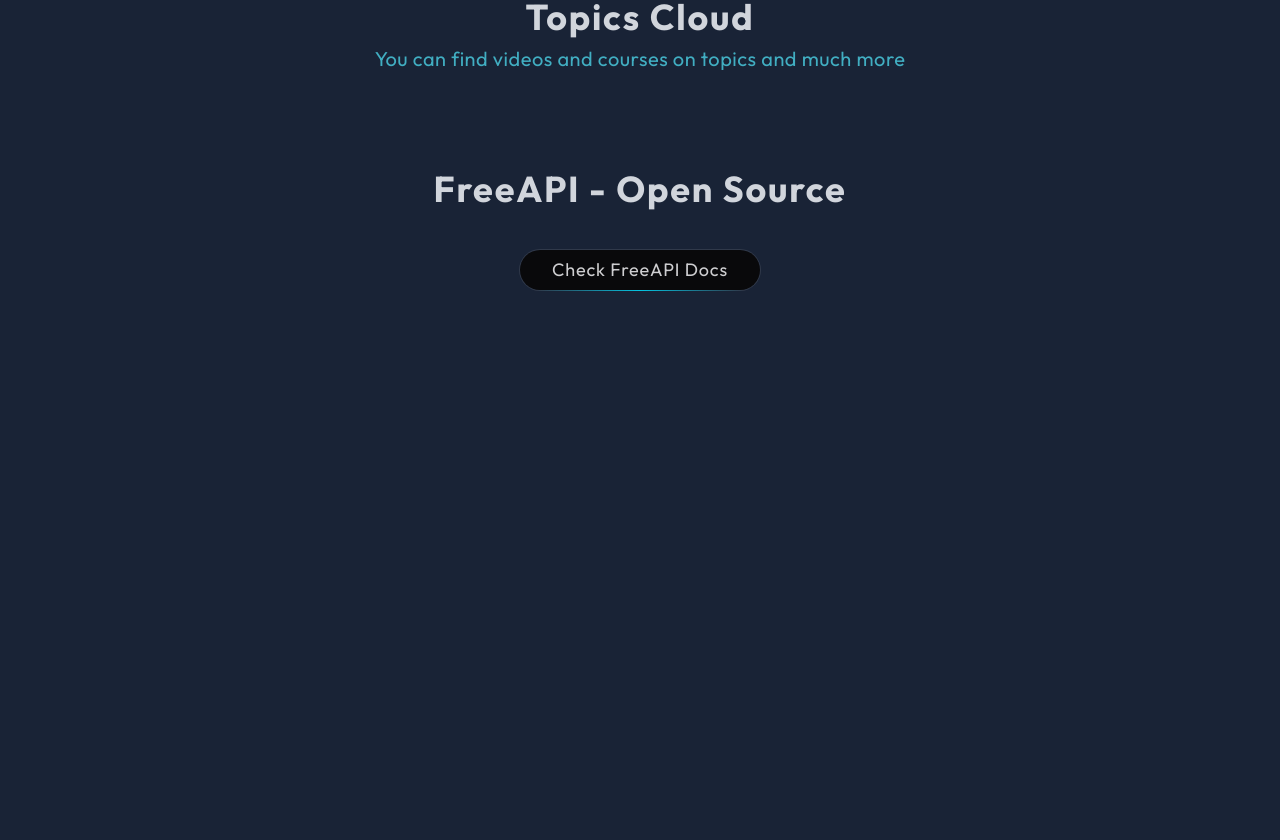
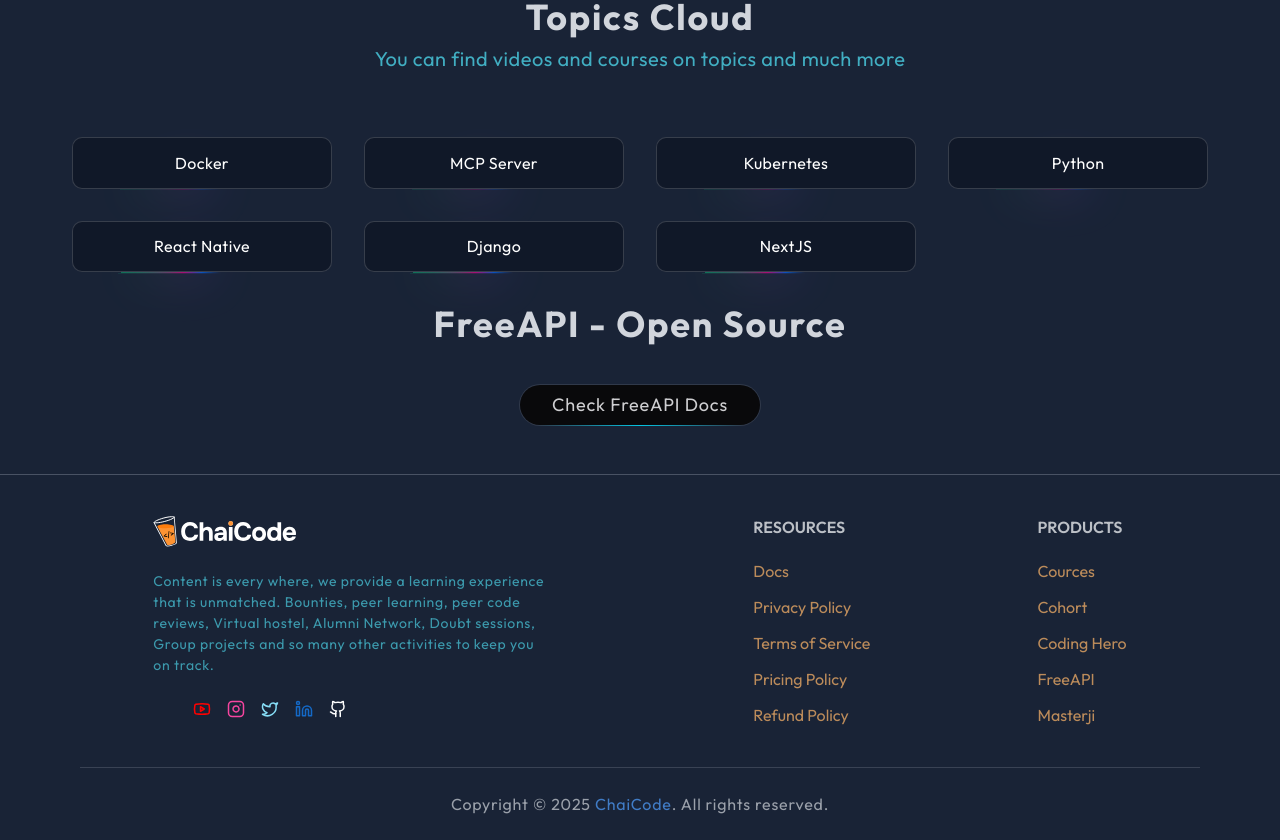
Before and after one commit to chandanprogrammer/chaicode.com, a React (Vite) app in the folder frontend/: page / in a window 1280 px wide. Shown: the part 5260-6100 px from the top of the page. Before the commit the page ends 5951 px from the top, so only its background shows below. Built offline with nearby package versions, Linux system fonts and the light colour scheme.

Commit message:
animation

```diff
--- /dev/null
+++ b/frontend/src/assets/css/button.css
@@ -0,0 +1,52 @@
+@property --angle {
+  syntax: "<angle>";
+  initial-value: 0deg;
+  inherits: false;
+}
+.button-border-animate {
+  padding: 0.8em 3em;
+  background: #101828;
+  text-align: center;
+  border-radius: 10px;
+  border: 1px solid rgba(249, 249, 249, 0.17);
+  position: relative;
+  cursor: pointer;
+}
+.button-border-animate:hover{
+background-color: #173247;
+color: #988e35;
+transition: all 0.3s linear;
+}
+.button-border-animate::after,
+.button-border-animate::before {
+  content: "";
+  position: absolute;
+  height: 108%;
+  width: 102%;
+  background-image: conic-gradient(
+    from var(--angle),
+    transparent 70%,
+    #006affaa,
+    #ff00959e,
+    #00ff995a
+  );
+  top: 50%;
+  left: 50%;
+  translate: -50% -50%;
+  z-index: -1;
+  /* padding: 1px; */
+  border-radius: 10px;
+  animation: 4s spin linear infinite;
+}
+.button-border-animate::before {
+  filter: blur(1.5rem);
+  opacity: 0.5;
+}
+@keyframes spin {
+  from {
+    --angle: 0deg;
+  }
+  to {
+    --angle: 360deg;
+  }
+}
--- /dev/null
+++ b/frontend/src/components/Footer.jsx
@@ -0,0 +1,128 @@
+import React from "react";
+import { Youtube, Instagram, Github, Twitter, Linkedin } from "lucide-react";
+import { Link } from "react-router";
+
+const Footer = () => {
+  return (
+    <footer class="px-6 md:px-16 lg:px-16 xl:px-20 2xl:px-55 w-full mt-12 border-t border-gray-500/60 ">
+      <div class="flex flex-col md:flex-row items-start justify-center gap-10 py-10 border-b border-gray-500/40">
+        <div class="max-w-100 lg:mr-40">
+          <Link to="/">
+            <img
+              class="h-8"
+              src="./images/chaicode-white.svg"
+              alt="dummyLogoDark"
+            />
+          </Link>
+          <p class="mt-6 text-[14px] tracking-wider text-cyan-300/60">
+            Content is every where, we provide a learning experience that is
+            unmatched. Bounties, peer learning, peer code reviews, Virtual
+            hostel, Alumni Network, Doubt sessions, Group projects and so many
+            other activities to keep you on track.
+          </p>
+          <div className="w-full flex flex-row gap-4 mt-6 mb-2 ml-10">
+            <div className="hover:scale-150 transition durantion-500">
+              <Link to="https://www.youtube.com/@chaiaurcode" target="_blank">
+                <Youtube size={18} color="red" />
+              </Link>
+            </div>
+            <div className="hover:scale-150 transition durantion-500">
+              <Link
+                to="https://www.instagram.com/hiteshchoudharyofficial"
+                target="_blank"
+              >
+                <Instagram size={18} color="#F745A0" />
+              </Link>
+            </div>
+            <div className="hover:scale-150 transition durantion-500">
+              <Link to="https://x.com/hiteshdotcom" target="_blank">
+                <Twitter size={18} color="#87DEF7" />
+              </Link>
+            </div>
+            <div className="hover:scale-150 transition durantion-500">
+              <Link
+                to="https://www.linkedin.com/in/hiteshchoudhary"
+                target="_blank"
+              >
+                <Linkedin size={18} color="#1469C7" />
+              </Link>
+            </div>
+            <div className="hover:scale-150 transition durantion-500">
+              <Link to="https://github.com/hiteshchoudhary" target="_blank">
+                <Github size={18} color="#ffffff" />
+              </Link>
+            </div>
+          </div>
+        </div>
+
+        <div class="w-1/3 flex flex-wrap md:flex-nowrap justify-between">
+          <div>
+            <h2 class="font-semibold text-gray-200/80 mb-5">RESOURCES</h2>
+            <ul class="text-[16px] text-orange-300/70 space-y-3 list-none">
+              <li className="hover:text-orange-400/70 transition duration-500 hover:ml-2">
+                <Link to="https://docs.chaicode.com">Docs</Link>
+              </li>
+              <li className="hover:text-orange-400/70 transition duration-500 hover:ml-2">
+                <Link to="https://www.chaicode.com/privacy-policy">
+                  Privacy Policy
+                </Link>
+              </li>
+              <li className="hover:text-orange-400/70 transition duration-500 hover:ml-2">
+                <Link to="https://www.chaicode.com/terms-of-services">
+                  Terms of Service
+                </Link>
+              </li>
+              <li className="hover:text-orange-400/70 transition duration-500 hover:ml-2">
+                <Link to="https://www.chaicode.com/pricing-policy">
+                  Pricing Policy
+                </Link>
+              </li>
+              <li className="hover:text-orange-400/70 transition duration-500 hover:ml-2">
+                <Link to="https://www.chaicode.com/refund-policy">
+                  Refund Policy
+                </Link>
+              </li>
+            </ul>
+          </div>
+          <div>
+            <h2 class="font-semibold text-gray-200/80 mb-5">PRODUCTS</h2>
+            <ul class="text-[16px] text-orange-300/70 space-y-3 list-none">
+              <li className="hover:text-orange-400/70 transition duration-500 hover:ml-2">
+                <Link to="https://courses.chaicode.com/learn">Cources</Link>
+              </li>
+              <li className="hover:text-orange-400/70 transition duration-500 hover:ml-2">
+                <Link to="https://courses.chaicode.com/learn/view-all?show=batch&type=17">
+                  Cohort
+                </Link>
+              </li>
+              <li className="hover:text-orange-400/70 transition duration-500 hover:ml-2">
+                <Link to="https://courses.chaicode.com/learn/batch/about?bundleId=226894">
+                  Coding Hero
+                </Link>
+              </li>
+              <li className="hover:text-orange-400/70 transition duration-500 hover:ml-2">
+                <Link to="https://freeapi.app/">
+                  FreeAPI
+                </Link>
+              </li>
+              <li className="hover:text-orange-400/70 transition duration-500 hover:ml-2">
+                <Link to="https://masterji.co/login">
+                  Masterji
+                </Link>
+              </li>
+            </ul>
+          </div>
+        </div>
+      </div>
+      <p class="py-6 text-center text-xs md:text-base tracking-wider text-gray-300/70 transition">
+        Copyright © 2025{" "}
+        <Link to="/">
+          <span className="text-blue-400/70 hover:text-gray-200">ChaiCode</span>
+        </Link>
+        . All rights reserved.
+      </p>
+    </footer>
+  );
+};
+
+export default Footer;
--- a/frontend/src/components/Topics.jsx
+++ b/frontend/src/components/Topics.jsx
@@ -1,5 +1,7 @@
 import React from "react";
 import HeadingText from "./design/HeadingText";
+import "../assets/css/button.css";
+import { Link } from "react-router";
 
 const Topics = () => {
   return (
@@ -8,7 +10,29 @@
         heading="Topics Cloud"
         text="You can find videos and courses on topics and much more"
       />
-      <div className="grid grid-cols-3 w-full mt-8"> </div>
+      <div className="grid grid-cols-1 md:grid-cols-2 lg:grid-cols-4 w-full mt-8 gap-8 tracking-wide">
+        <Link to="">
+          <div className="button-border-animate">Docker</div>
+        </Link>
+        <Link to="">
+          <div className="button-border-animate">MCP Server</div>
+        </Link>
+        <Link to="">
+          <div className="button-border-animate">Kubernetes</div>
+        </Link>
+        <Link to="">
+          <div className="button-border-animate">Python</div>
+        </Link>
+        <Link to="">
+          <div className="button-border-animate">React Native</div>
+        </Link>
+        <Link to="">
+          <div className="button-border-animate">Django</div>
+        </Link>
+        <Link to="">
+          <div className="button-border-animate">NextJS</div>
+        </Link>
+      </div>
     </div>
   );
 };
--- a/frontend/src/pages/Home.jsx
+++ b/frontend/src/pages/Home.jsx
@@ -11,6 +11,7 @@
 import Topics from "../components/Topics";
 import LinePattern from "../components/design/LinePattern";
 import ApiSection from "../components/ApiSection";
+import Footer from "../components/Footer";
 
 const Home = () => {
   return (
@@ -27,9 +28,7 @@
       <WhyChaiCode />
       <Topics />
       <ApiSection />
-      <div className="mb-[400px]">
-
-      </div>
+      <Footer />
     </div>
   );
 };
```
